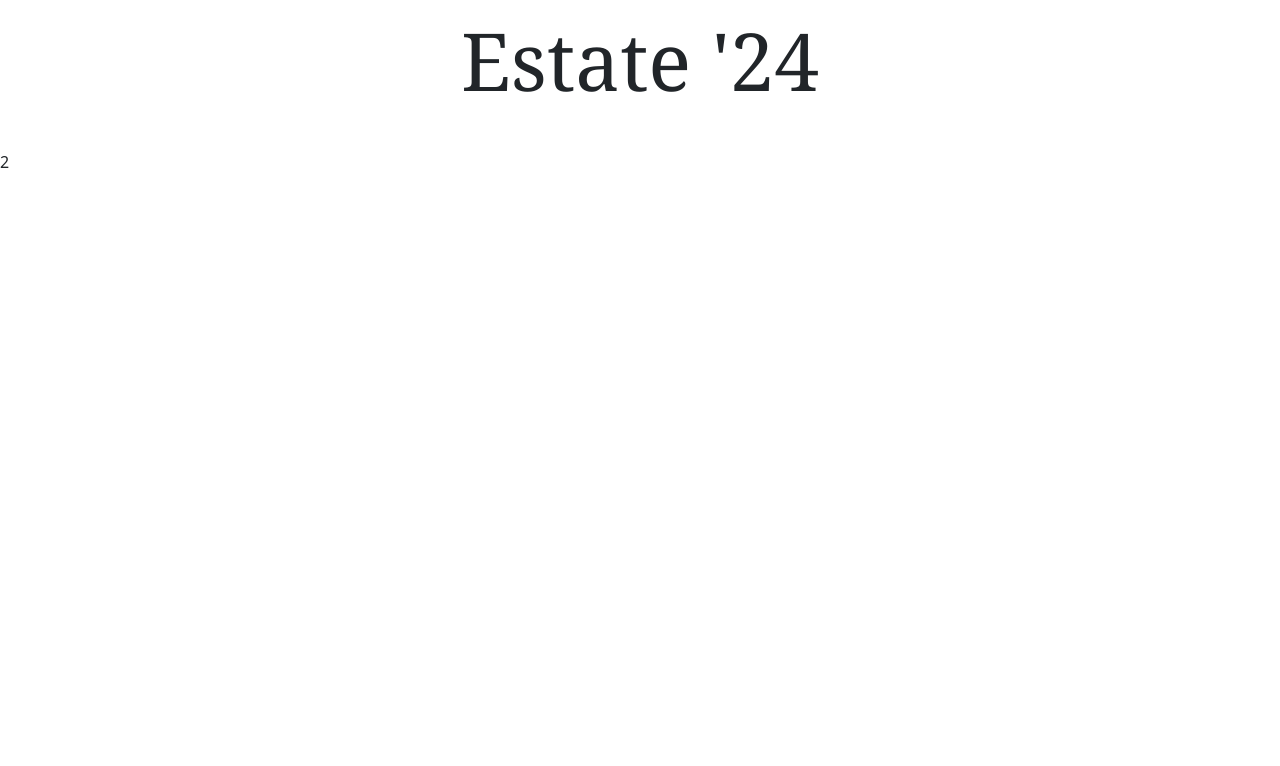
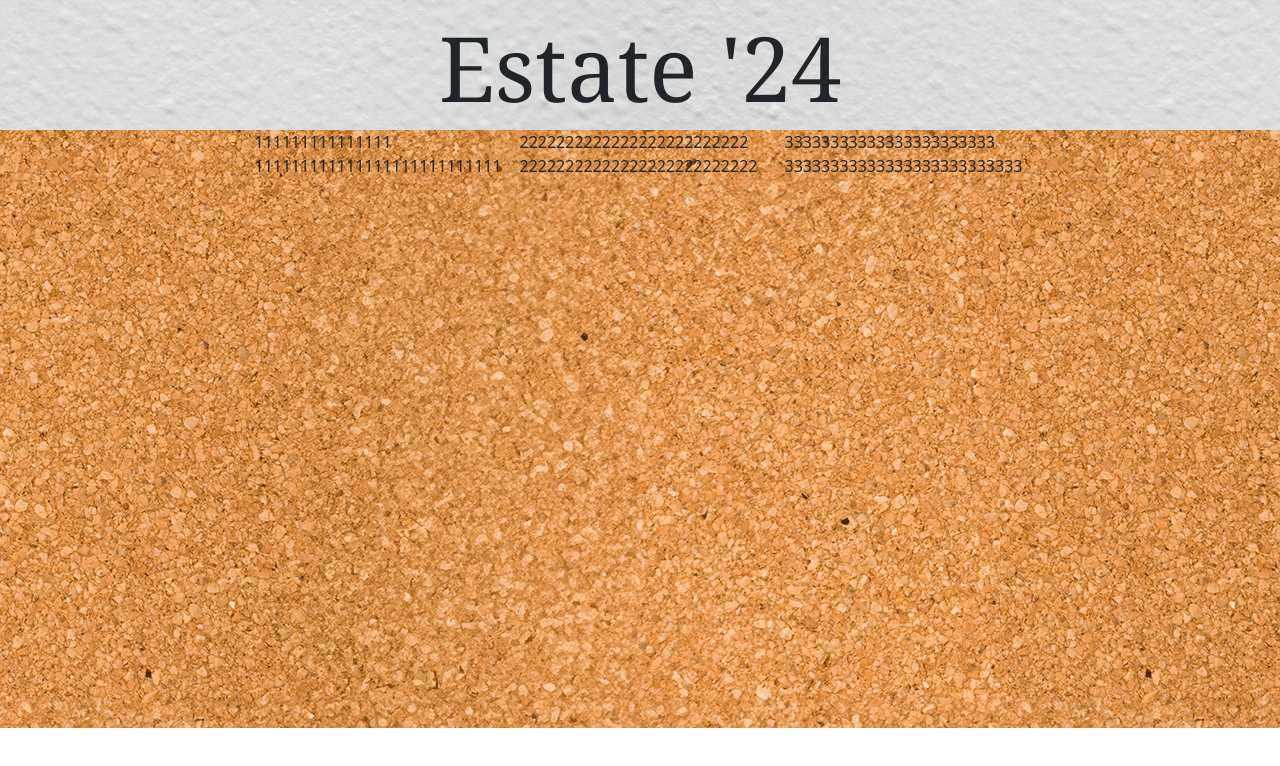
Before and after one commit to LucaIapadre98/js-photo-blog, a plain HTML site: page index.html in a window 1280 px wide. Drawn offline with nearby package versions, Linux system fonts and the light colour scheme.

Commit message:
aggiunte righe e colonne

```diff
--- a/css/style.css
+++ b/css/style.css
@@ -1,13 +1,20 @@
-body{
-    background-image: url(img.wall.png);
+header{
+    height: 130px;
+    display: flex;
+    justify-content: center;
+    background-image: url("../img/wall.png");
 }
-
-header{
-    height: 150px;
+.container-title{
+    font-size: 90px;
+    font-family:Cambria, Cochin, Georgia, Times, 'Times New Roman', serif;
+}
+main{
+    background-image: url("../img/cork.png");
+    height: 598px;
     display: flex;
     justify-content: center;
 }
-.container-title{
-    font-size: 80px;
-    font-family:Cambria, Cochin, Georgia, Times, 'Times New Roman', serif;
+.container-card{
+    flex-direction: column;
+    flex-wrap: wrap;
 }
--- a/index.html
+++ b/index.html
@@ -10,9 +10,6 @@
     integrity="sha384-SgOJa3DmI69IUzQ2PVdRZhwQ+dy64/BUtbMJw1MZ8t5HZApcHrRKUc4W0kG879m7"
     crossorigin="anonymous">
 
-    <!--custom style css-->
-    <link rel="stylesheet" href="./css/style.css">
-
     <script
     src="https://cdn.jsdelivr.net/npm/bootstrap@5.3.5/dist/js/bootstrap.bundle.min.js"
     integrity="sha384-k6d4wzSIapyDyv1kpU366/PK5hCdSbCRGRCMv+eplOQJWyd1fbcAu9OCUj5zNLiq"
@@ -24,11 +21,27 @@
 
     <!--script js-->
     <script src="/js/main.js" defer></script>
+
+    <!--custom style css-->
+    <link rel="stylesheet" href="./css/style.css">
 </head>
 <body>
     <header>
-        <div class="container-title">Estate '24</div>
+        <div class="container-title ">Estate '24</div>
     </header>
-    <main>2</main>
+    <main>
+        <div class="container-card">
+            <div class="row">
+                <div class="col-4">111111111111111</div>
+                <div class="col-4">2222222222222222222222222</div>
+                <div class="col-4">33333333333333333333333</div>
+            </div>
+            <div class="row">
+                <div class="col-4">111111111111111111111111111</div>
+                <div class="col-4">22222222222222222222222222</div>
+                <div class="col-4">33333333333333333333333333</div>
+            </div>
+        </div>
+    </main>
 </body>
 </html>
```
